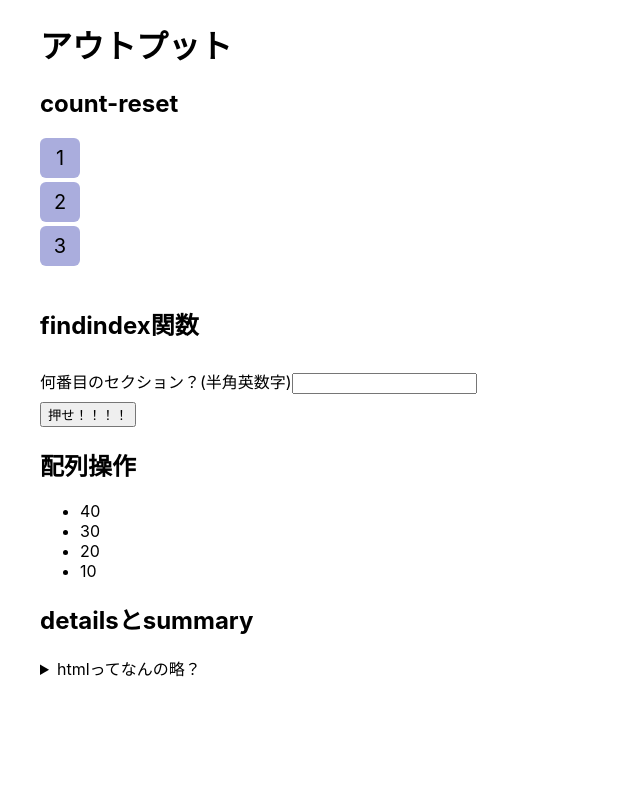
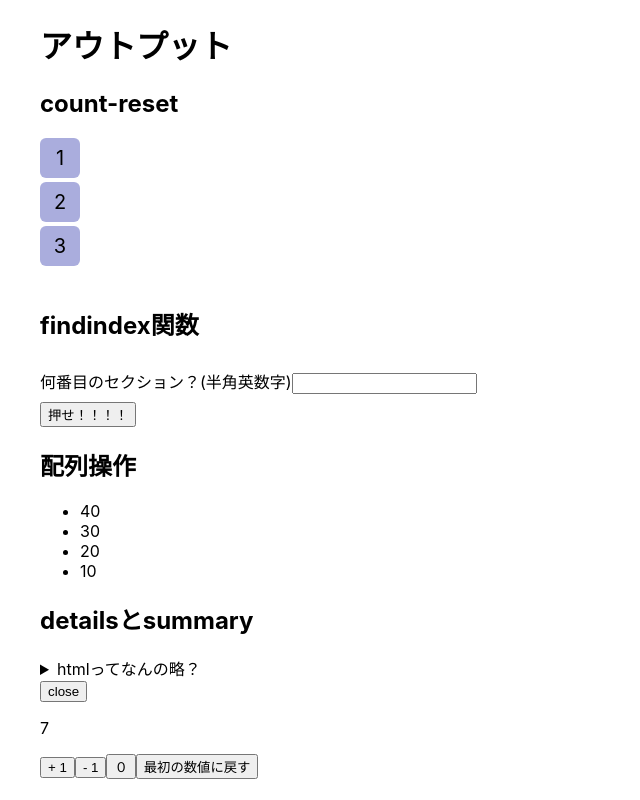
Before and after one commit to toraguitar/output-channel, a React (Create React App) app: page / in a window 1280 px wide. Shown: the whole page, without its empty margins (0-640 px from the left). Built offline with nearby package versions, Linux system fonts and the light colour scheme; the HTML template or start-up script is replaced by a standard one.

Commit message:
setState実装

```diff
--- a/src/App.tsx
+++ b/src/App.tsx
@@ -4,6 +4,7 @@ import Rank from "./partials/rank";
 import FindIndex from "./partials/findindex";
 import Arrangement from "./partials/arrangement";
 import Accordion from "./partials/accordion";
+import UseState from "./partials/useState";
 
 function App() {
   return (
@@ -12,6 +13,7 @@ function App() {
       <FindIndex />
       <Arrangement />
       <Accordion />
+      <UseState />
     </main>
   );
 }
--- /dev/null
+++ b/src/partials/useState.tsx
@@ -0,0 +1,24 @@
+import React, { useState } from "react";
+
+const UseState = () => {
+  const initialState = Math.floor(Math.random() * 10) + 1;
+
+  const [count, setCount] = useState(initialState);
+  const [open, setOpen] = useState(true);
+  const toggle = () => setOpen(!open);
+
+  return (
+    <>
+      <button onClick={toggle}>{open ? 'close' : 'open'}</button>
+      <div className={open ? 'isOpen' : 'isClose'}>
+        <p>{count}</p>
+        <button onClick={() => setCount(count + 1)}>+ 1</button>
+        <button onClick={() => setCount(count - 1)}>- 1</button>
+        <button onClick={() => setCount(0)}>０</button>
+        <button onClick={() => setCount(initialState)}>最初の数値に戻す</button>
+      </div>
+    </>
+  );
+}
+
+export default UseState;
--- a/src/scss/App.scss
+++ b/src/scss/App.scss
@@ -1,6 +1,7 @@
 body {
   margin: 0 40px;
 }
+
 .output {
   &-rank {
     &__number {
@@ -13,6 +14,7 @@ body {
       font-size: 20px;
       border-radius: 6px;
       text-align: center;
+
       &::before {
         display: flex;
         width: 40px;
@@ -21,20 +23,31 @@ body {
         align-items: center;
         content: counter(number);
       }
-      & + & {
+
+      &+& {
         margin-top: 4px;
       }
     }
   }
+
   &-findIndex {
     display: flex;
     flex-direction: column;
     gap: 8px;
     margin-top: 20px;
+
     &__button {
       display: block;
       right: 0;
       width: 96px;
     }
   }
+
+  .isOpen {
+    display: block;
+  }
+
+  .isClose {
+    display: none;
+  }
 }
```
